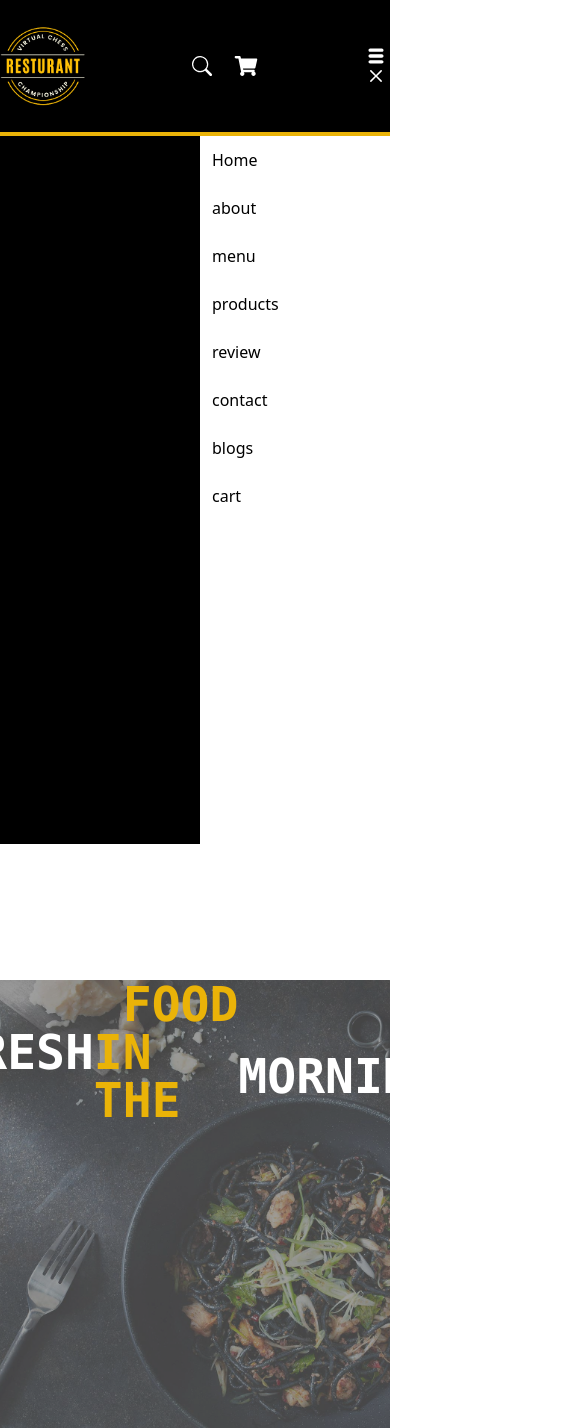
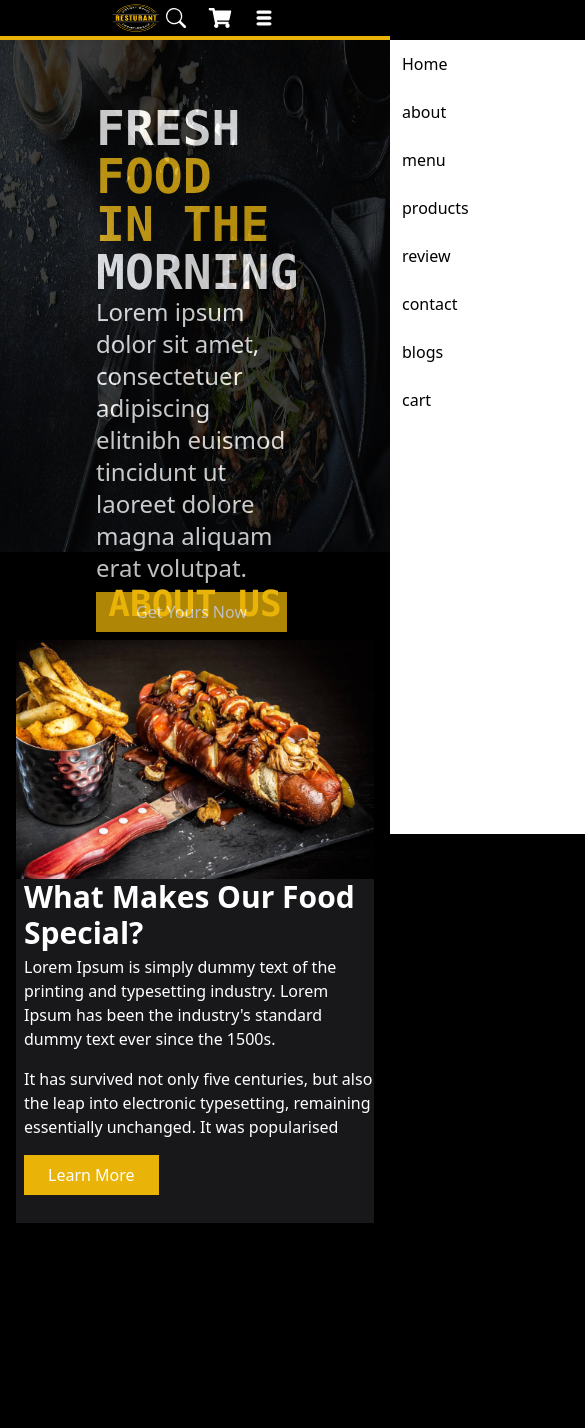
Before and after one commit to 123atif/food-app, a React (Vite) app: page /contact in a window 390 px wide. Shown: the top 1428 px of the page, 585 px wide, since content can reach past the window. After the commit the page ends 1255 px from the top, so only its background shows below. Built offline with nearby package versions, Linux system fonts and the light colour scheme.

Commit message:
work on About Section make it responsive set little bit issues of Navbar and Hero Section but not accurate fixed Right now

```diff
--- a/package.json
+++ b/package.json
@@ -27,6 +27,8 @@
     "eslint-plugin-react": "^7.33.2",
     "eslint-plugin-react-hooks": "^4.6.0",
     "eslint-plugin-react-refresh": "^0.4.5",
+    "prettier": "^3.2.5",
+    "prettier-plugin-tailwindcss": "^0.5.11",
     "vite": "^5.0.8"
   }
 }
--- a/src/App.jsx
+++ b/src/App.jsx
@@ -4,18 +4,19 @@ import Navbar from './components/Navbar';
 import Horizontalline from './components/Horizontalline';
 import ResponsiveNavbar from './components/ResponsiveNavbar';
 import HeroSection from './components/Hero';
+import About from './components/About';
 
 function App() {
   const [click, setClick] = useState(false); // Define click state here
 
   return (
-    <div className="min-h-screen h-screen w-full bg-black ">
-      <Navbar setClick={setClick} />
+     <div className="relative min-h-screen h-screen w-full bg-black">
+
+     <Navbar setClick={setClick} click={click}  />
       <Horizontalline />
       <ResponsiveNavbar click={click} />
-      <div>
-    <HeroSection/>
-    </div>
+      <HeroSection/>
+      <About/>
     </div>
 
   );
--- a/src/components/About.jsx
+++ b/src/components/About.jsx
@@ -0,0 +1,32 @@
+import React from 'react';
+
+const About = () => {
+  return (
+    <div className="py-8 px-4 sm:px-8 md:px-16 lg:px-28">
+      <div className="flex flex-col items-center">
+        <h2 className="font-bold font-mono text-4xl text-center text-yellow-500 mb-4">
+          ABOUT US
+        </h2>
+        <div className='flex flex-col sm:flex-row sm:items-center pb-2 bg-zinc-900'>
+          <img src='./src/images/about-img1.jpg' alt="About Image" className='w-full h-full sm:w-[35rem] sm:mb-0'/>
+          <div className="ml-2 sm:ml-8 mb-5">
+            <h2 className="font-bold text-3xl text-white mb-1 sm:mt-[3rem]">
+              What Makes Our Food Special?
+            </h2>
+            <p className='text-white mb-4'>
+              Lorem Ipsum is simply dummy text of the printing and typesetting industry.
+              Lorem Ipsum has been the industry's standard dummy text ever since the 1500s.
+            </p>
+            <p className='text-white mb-4'>
+              It has survived not only five centuries, but also the leap into electronic typesetting,
+              remaining essentially unchanged. It was popularised
+            </p>
+            <button className='text-white bg-yellow-500 p-2 px-6'>Learn More</button>
+          </div>
+        </div>
+      </div>
+    </div>
+  );
+};
+
+export default About;
--- a/src/components/Hero.jsx
+++ b/src/components/Hero.jsx
@@ -2,17 +2,20 @@ import React from 'react';
 
 const HeroSection = () => {
   return (
-    <div className="relative">
-      <div
-        className="absolute inset-0 h-[28rem] bg-[url(src/images/home-imgg.jpg)] bg-cover bg-center bg-local bg-black brightness-50 opacity-75"
-      ></div>
-      <div className="relative inset-0 flex items-center justify-center text-yellow-500 font-bold font-mono text-5xl">
-        <p className="text-white">FRESH </p>
-        &nbsp;FOOD IN THE &nbsp;
-        <br/><span className="text-white"><br/>MORNING<br/></span>
+    <div className="relative h-[32rem]">
+      <img src='src/images/home-imgg.jpg' className='absolute h-full w-full '/>
+      <div className=' bg-black opacity-75 h-full w-full px-24 py-16 sm:py-32'>
+        <h2 className="text-white font-bold font-mono text-5xl">
+          FRESH <span className="text-yellow-500">FOOD IN THE</span><br/> MORNING
+        </h2>
+        <p className="text-white text-2xl top-48 left-20">
+          Lorem ipsum dolor sit amet, consectetuer adipiscing elitnibh euismod
+          <br/>tincidunt ut laoreet dolore magna aliquam erat volutpat.
+        </p>
+        <button className='text-white bg-yellow-500 top-64 left-20 p-2 mt-2 pl-10 pr-10 z-10'>Get Yours Now</button>
       </div>
     </div>
   );
 };
 
-export default HeroSection;
+export default HeroSection;
--- a/src/components/Navbar.jsx
+++ b/src/components/Navbar.jsx
@@ -5,12 +5,11 @@ import { FaShoppingCart } from "react-icons/fa";
 import { TiThMenu } from "react-icons/ti";
 import { RxCross2 } from "react-icons/rx";
 
-const Navbar = ({ setClick }) => {
+const Navbar = ({ click, setClick }) => {
   return (
-    <div className='flex justify-between items-center'>
-      <div className="flex items-center">
-        <img src='./src/images/logo.png' alt="Logo" className='h-20 w-18'/>
-        <ul className="hidden md:flex text-white ml-4">
+    <div className='flex justify-between items-center px-28 lg:px-28 py-1'>
+    <img src='./src/images/logo.png' alt="Logo" className='h-7 w-12 sm:h-20 sm:w-20'/>
+    <ul className="hidden md:flex text-white ml-4">
           <li className='px-3'>Home</li>
           <li className='px-3'>about</li>
           <li className='px-3'>menu</li>
@@ -20,15 +19,19 @@ const Navbar = ({ setClick }) => {
           <li className='px-3'>blogs</li>
           <li className='px-3'>cart</li>
         </ul>
-      </div>
-      <div className='flex p-14 space-x-4'>
+
+        <div className='flex gap-4'>
+        <div className='flex justify-end space-x-4'>
         <BsSearch className="text-white w-7 text-xl"/>
         <FaShoppingCart className="text-white w-7 text-xl"/>
       </div>
       <div className='md:hidden sm:flex'>
-        <TiThMenu onClick={() => setClick(false)} className='md:hidden block text-white w-7 text-xl' />
-        <RxCross2 onClick={() => setClick(true)} className='md:hidden block text-white w-7 text-xl' />
+        <TiThMenu onClick={() => setClick(!click)} className={`text-white w-7 text-xl ${click === false ? 'block md:hidden' : 'hidden'}`}
+ />
+        <RxCross2 onClick={() => setClick(!click)} className={`text-white w-7 text-xl
+         ${click === true ? 'block md:hidden' : "hidden"}`} />
       </div>
+        </div>
     </div>
   );
 };
--- a/src/components/ResponsiveNavbar.jsx
+++ b/src/components/ResponsiveNavbar.jsx
@@ -2,9 +2,9 @@ import React from 'react';
 
 const ResponsiveNavbar = ({click}) => {
   return (
-    <div>
+    <div  className={`absolute z-10 w-[70%] duration-300 md:hidden h-[calc(100vh-50px)] overflow-x-hidden text-black bg-white  ${click ? 'right-0':'right-[-70%]' }`}>
       {/* Responsive Menu-Bar*/}
-      <ul className={`duration-300 md:hidden w-100 h-screen text-black bg-white relative ${click ? 'right-[700px]':'left-[200px]' }`}>
+      <ul>
         <li className='p-3'>Home</li>
         <li className='p-3'>about</li>
         <li className='p-3'>menu</li>
--- a/src/index.css
+++ b/src/index.css
@@ -1,3 +1,10 @@
 @import 'tailwindcss/base';
 @import 'tailwindcss/components';
 @import 'tailwindcss/utilities';
+
+/* index.css */
+body {
+    background-color: black;
+    margin: 0;
+    padding: 0;
+  }
--- a/tailwind.config.js
+++ b/tailwind.config.js
@@ -4,7 +4,7 @@ module.exports = {
   ],
   theme: {
 
-    extend: {},
+    extend: { },
   },
   plugins: [],
 };
```
Also changed, not shown: src/images/about-img1.jpg (added), 1 other file (tests, documents, lock files or other folders).
